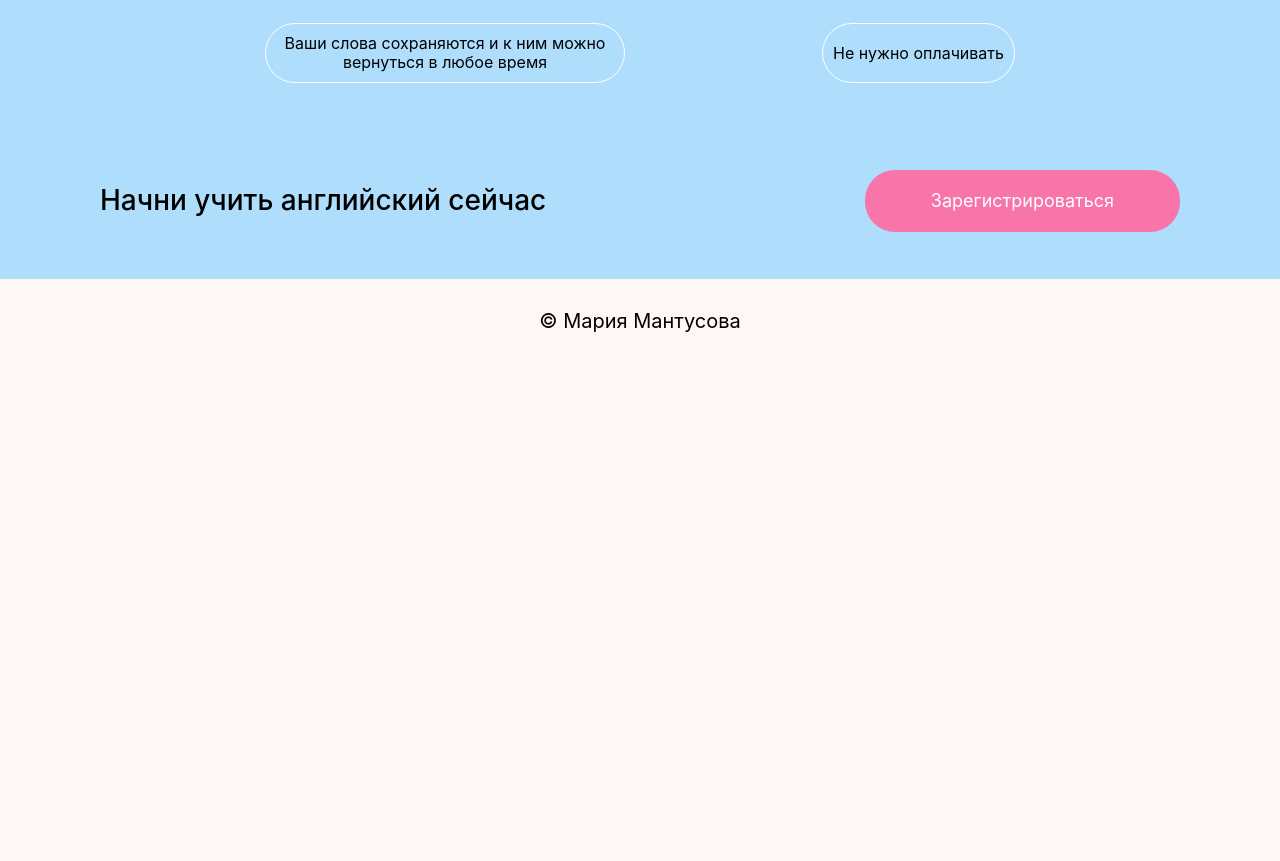
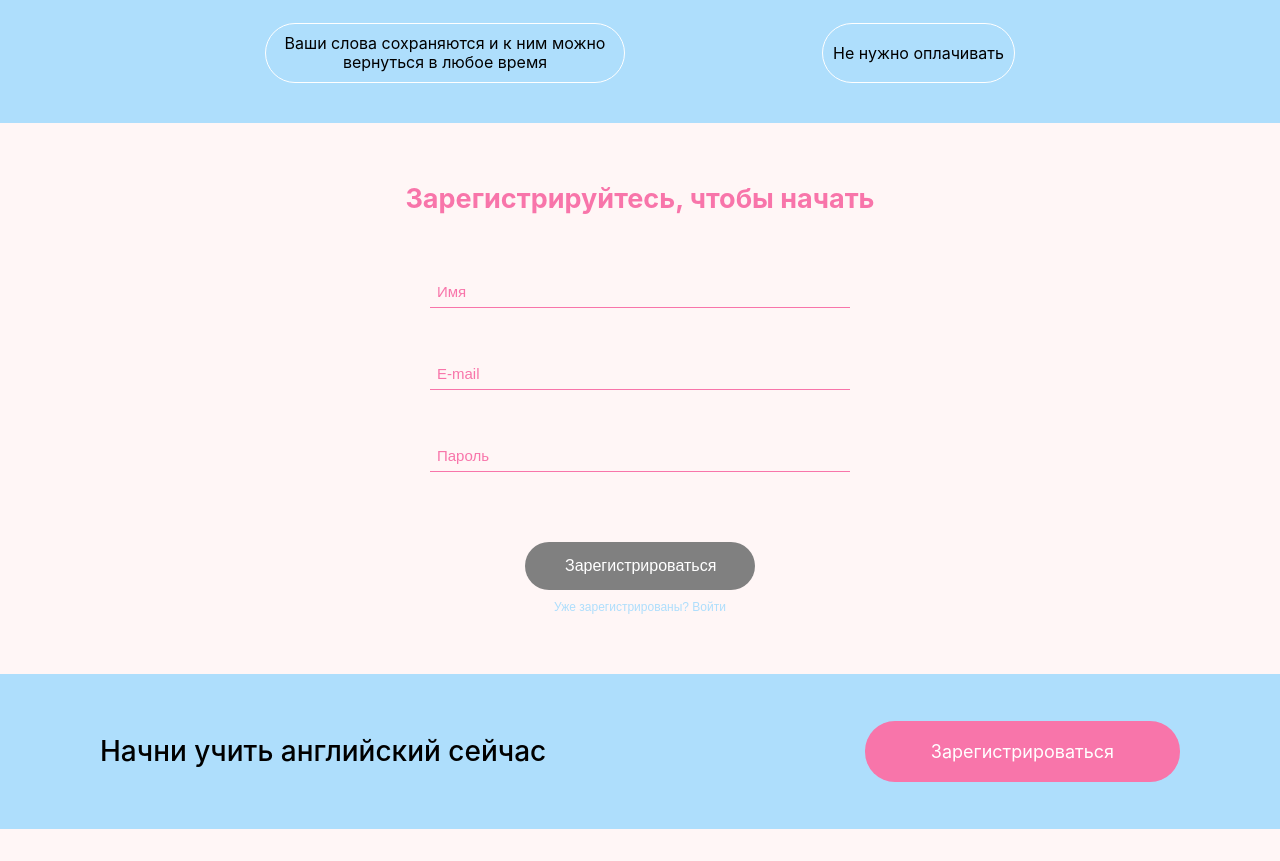
Before and after one commit to MariaMantusova/LangLearn_frontend, a React (Create React App) app: page / in a window 1280 px wide. Shown: the part 745-1606 px from the top of the page. Before the commit the page ends 1108 px from the top, so only its background shows below. Built offline with nearby package versions, Linux system fonts and the light colour scheme.

Commit message:
feat: return auth block on page

```diff
--- a/src/components/App/App.tsx
+++ b/src/components/App/App.tsx
@@ -6,7 +6,7 @@ import LearningPage from "../LearningPage/LearningPage";
 import WordsPage from "../WordsPage/WordsPage";
 import LoginPage from "../LoginPage/LoginPage";
 import RegisterPage from "../RegisterPage/RegisterPage";
-import {Link} from "react-router-dom";
+import {Link, useNavigate} from "react-router-dom";
 import {findLearnedWords, findNewWords} from "../../utils/functions";
 import {wordsArray} from "../../data";
 import {CurrentUserContext} from "../../contexts/CurrentUserContext"
@@ -14,6 +14,8 @@ import ProtectedRoute from "../../ProtectedRoute/ProtectedRoute";
 import {mainApi} from "../../utils/MainApi";
 
 function App() {
+    const navigate = useNavigate();
+
     const [isAuthorized, setIsAuthorized] = useState(false);
     const [currentUser, setCurrentUser] = useState("");
 
@@ -26,6 +28,7 @@ function App() {
                 setCurrentUser(user.userName)
                 localStorage.setItem("token", user.token)
                 setIsAuthorized(true)
+                navigate("/profile")
             })
             .catch((err) => console.log(err))
     }
@@ -36,9 +39,9 @@ function App() {
                 setCurrentUser(user.userName)
                 localStorage.setItem("token", user.token)
                 setIsAuthorized(true)
+                navigate("/profile")
             })
             .catch((err) => console.log(err))
-        console.log(currentUser)
     }
 
     function exitUser() {
@@ -50,7 +53,8 @@ function App() {
         <CurrentUserContext.Provider value={currentUser}>
             <Routes>
                 <Route path="/" element={<Main isAuthorized={isAuthorized} currentUser={currentUser}
-                                               exitUser={exitUser}/>}/>
+                                               exitUser={exitUser} registerFunction={registerUser}
+                                               loginFunction={loginUser}/>}/>
                 <Route path="/profile" element={
                     <ProtectedRoute isAuthorized={isAuthorized} navigateLink="/login"
                                     children={<ProfilePage learnedWords={learnedWords} newWords={newWords}
--- a/src/components/Main/Main.tsx
+++ b/src/components/Main/Main.tsx
@@ -14,7 +14,7 @@ function Main(props: IPropsMain) {
                     currentUser={props.currentUser} exitUser={props.exitUser}/>
             <About/>
             <WhyWe/>
-            {/*<AuthBlock />*/}
+            <AuthBlock loginFunction={props.loginFunction} registerFunction={props.registerFunction} />
             <Start/>
             <Footer/>
         </>
```
Also changed, not shown: src/interfaces/interfacesForProps.ts (+7 -0 lines).
